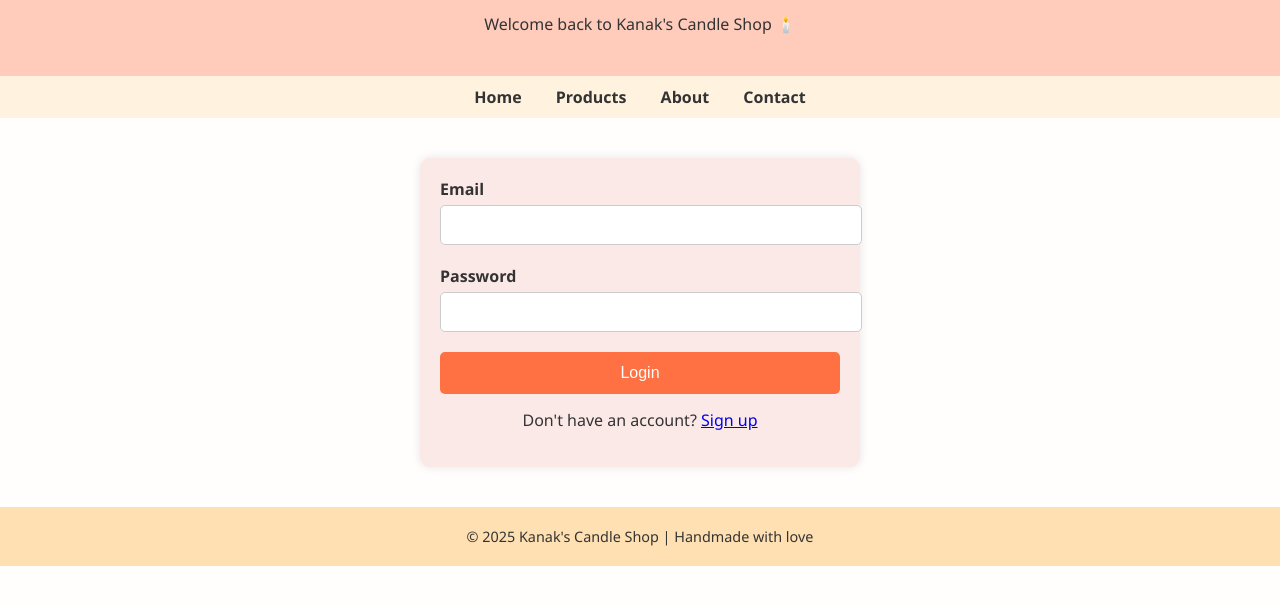
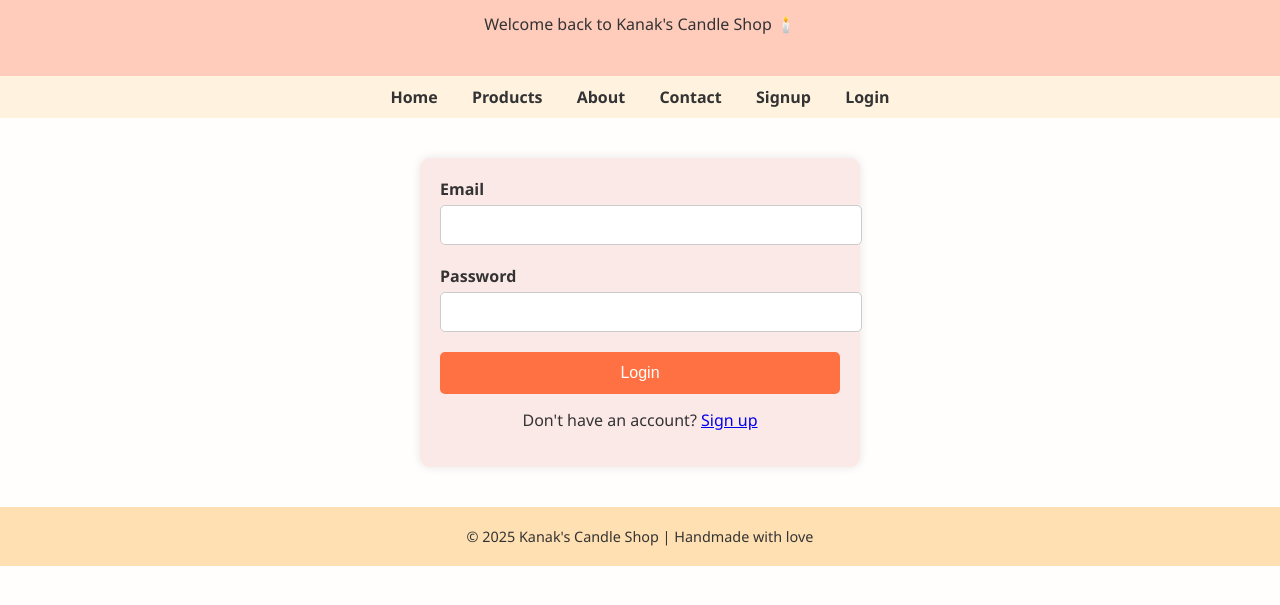
Before and after one commit to kanak-sys/Kanakkumari.github.io, a plain HTML site: page login.html in a window 1280 px wide. Shown: the part 71-676 px from the top of the page. Drawn offline with Linux system fonts and the light colour scheme.

Commit message:
Update login.html

```diff
--- a/login.html
+++ b/login.html
@@ -96,6 +96,8 @@
     <a href="products.html">Products</a>
     <a href="about.html">About</a>
     <a href="contact.html">Contact</a>
+    <a href="signup.html">Signup</a>
+    <a href="login.html">Login</a>
   </nav>
 
   <div class="auth-container">
```
